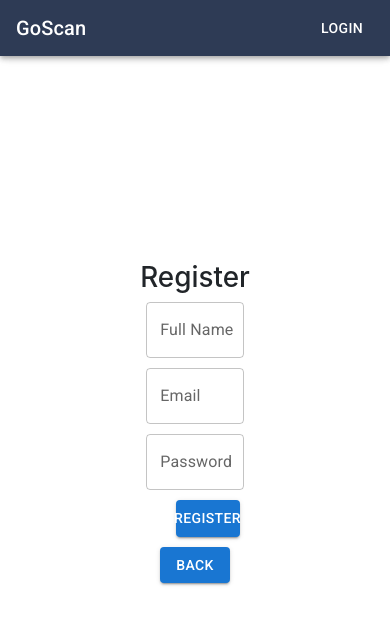
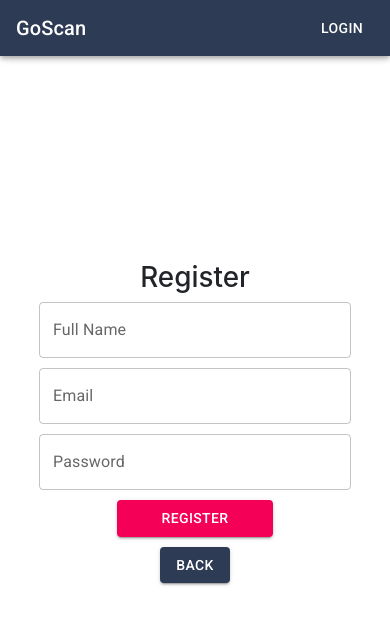
Before and after one commit to 1homsi/GoScan, a React (Create React App) app: page /register in a window 390 px wide. Shown: the top 624 px of the page. Built offline with nearby package versions, Linux system fonts and the light colour scheme; no server answers.

Commit message:
fixed somestyling

```diff
--- a/src/App.js
+++ b/src/App.js
@@ -21,7 +21,7 @@ export default function App() {
     <div>
       <NavBar navigate={navigate} />
       <Routes>
-        {/* <Route index element={<Intro navigate={navigate} />} /> */}
+        <Route index element={<Intro navigate={navigate} />} />
         <Route
           path="/shop/:id"
           element={<Home navigate={navigate} user={user?.displayName} />}
@@ -38,7 +38,7 @@ export default function App() {
         } */}
         <Route path="/add" element={<Add navigate={navigate} />} />
         <Route path="/edit/:id" element={<Edit navigate={navigate} />} />
-        <Route index element={<Scan navigate={navigate} />} />
+        <Route path="/scan" element={<Scan navigate={navigate} />} />
       </Routes>
     </div>
   );
--- a/src/Screens/Add/Add.jsx
+++ b/src/Screens/Add/Add.jsx
@@ -20,7 +20,7 @@ export default class Add extends React.Component {
   }
 
   handleAdd() {
-    const { name, price, quantity, description, category } = this.state;
+    const { name, priceInLBP, PriceInUSD , quantity, description, category } = this.state;
     const uploadTask = storage
       .ref(`/images/${this.state.image.name}`)
       .put(this.state.image);
@@ -39,7 +39,8 @@ export default class Add extends React.Component {
             .doc()
             .set({
               name: name,
-              price: 0,
+              priceInLBP: priceInLBP,
+              PriceInUSD: PriceInUSD,
               quantity: quantity,
               description: description,
               category: category,
--- a/src/Screens/Login/Login.css
+++ b/src/Screens/Login/Login.css
@@ -3,12 +3,11 @@
     flex-direction: column;
     align-items: center;
     justify-content: center;
-    height: 100vh
+    height: 100vh;
 }
 
 .Email {
-    width: 25%;
-    margin-bottom: 10px;
+    width: 2px;
 }
 
 .Password {
@@ -22,8 +21,20 @@
 
 .Form {
     display: flex;
-    width: 100vw;
+    width: 100%;
     flex-direction: column;
     align-items: center;
     justify-content: center;
 }
+
+@media screen and (max-width: 600px) {
+    .Email {
+        width: 100%;
+    }
+    .Password {
+        width: 100%;
+    }
+    .ButtonWidth {
+        width: 100%;
+    }
+}
--- a/src/Screens/Login/Login.jsx
+++ b/src/Screens/Login/Login.jsx
@@ -2,6 +2,7 @@ import React from "react";
 import { auth, firebase } from "../../firebase";
 import { TextField, Button } from "@mui/material";
 import "./Login.css";
+
 
 export default class Login extends React.Component {
   constructor(props) {
@@ -43,10 +44,20 @@ export default class Login extends React.Component {
       <div className="Logincontainer">
         <h1>Login</h1>
         <form className="Form">
-          <div className="Email">
+
+          <div className="Email" style={{
+            width: "100%",
+            display: "flex",
+            flexDirection: "column",
+            alignItems: "center",
+        }} >
             <TextField
               type={"email"}
               fullWidth
+              style={{
+                width: window.innerWidth > 600 ? "50%" : "80%",
+                justifySelf: "center",
+              }}
               label="Email"
               value={this.state.email}
               onChange={(event) =>
@@ -56,10 +67,20 @@ export default class Login extends React.Component {
               }
             />
           </div>
-          <div className="Password">
+          <div className="Password" style={{
+            width: "100%",
+            display: "flex",
+            flexDirection: "column",
+            alignItems: "center",
+
+          }} >
             <TextField
               type={"password"}
               fullWidth
+              style={{
+                width: window.innerWidth > 600 ? "50%" : "80%",
+                justifySelf: "center",
+              }}
               label="Password"
               value={this.state.password}
               onChange={(event) =>
@@ -69,9 +90,19 @@ export default class Login extends React.Component {
               }
             />
           </div>
-          <div className="ButtonWidth">
+          <div className="ButtonWidth"  style={{
+            width: "100%",
+            display: "flex",
+            flexDirection: "column",
+            alignItems: "center",
+          }} >
             <Button
               fullWidth
+              style={{
+                width: window.innerWidth > 600 ? "20%" : "40%",
+                justifySelf: "center",
+                backgroundColor: "#f50057",
+              }}
               variant="contained"
               onClick={() => this.handleLogin()}
             >
@@ -86,11 +117,15 @@ export default class Login extends React.Component {
             <Button
               variant="contained"
               onClick={() => this.props.navigate("/")}
+              style={{
+                backgroundColor: "#2E3B55",
+              }}
             >
               back
             </Button>
           </div>
-        </form>
+          </form>
+
       </div>
     );
   }
--- a/src/Screens/Register/Register.jsx
+++ b/src/Screens/Register/Register.jsx
@@ -44,9 +44,18 @@ export default class Register extends React.Component {
       <div className="RegisterContainer">
         <h1>Register</h1>
         <form className="Form">
-          <div className="Name">
+          <div className="Name" style={{
+            width: "100%",
+            display: "flex",
+            flexDirection: "column",
+            alignItems: "center",
+          }} >
             <TextField
               fullWidth
+              style={{
+                width: window.innerWidth > 600 ? "50%" : "80%",
+                justifySelf: "center",
+              }}
               label="Full Name"
               value={this.state.name}
               onChange={(event) =>
@@ -56,10 +65,19 @@ export default class Register extends React.Component {
               }
             />
           </div>
-          <div className="Email">
+          <div className="Email" style={{
+            width: "100%",
+            display: "flex",
+            flexDirection: "column",
+            alignItems: "center",
+          }} >
             <TextField
               type={"email"}
               fullWidth
+              style={{
+                width: window.innerWidth > 600 ? "50%" : "80%",
+                justifySelf: "center",
+              }}
               label="Email"
               value={this.state.email}
               onChange={(event) =>
@@ -69,10 +87,21 @@ export default class Register extends React.Component {
               }
             />
           </div>
-          <div className="Password">
+          <div className="Password"
+          style={{
+            width: "100%",
+            display: "flex",
+            flexDirection: "column",
+            alignItems: "center",
+          }}
+          >
             <TextField
               type={"password"}
               fullWidth
+              style={{
+                width: window.innerWidth > 600 ? "50%" : "80%",
+                justifySelf: "center",
+              }}
               label="Password"
               value={this.state.password}
               onChange={(event) =>
@@ -82,9 +111,20 @@ export default class Register extends React.Component {
               }
             />
           </div>
-          <div className="ButtonWidth">
+          <div className="ButtonWidth" style={{
+            width: "100%",
+            display: "flex",
+            flexDirection: "column",
+            alignItems: "center",
+          }} >
             <Button
               fullWidth
+              style={{
+                width: window.innerWidth > 600 ? "30%" : "40%",
+                justifySelf: "center",
+                backgroundColor: "#f50057",
+              }}
+
               variant="contained"
               onClick={() => this.handleRegister()}
             >
@@ -98,6 +138,9 @@ export default class Register extends React.Component {
           >
             <Button
               variant="contained"
+              style={{
+                backgroundColor: "#2E3B55",
+              }}
               onClick={() => this.props.navigate("/")}
             >
               back
--- a/src/Screens/Scanner/scan.jsx
+++ b/src/Screens/Scanner/scan.jsx
@@ -87,7 +87,7 @@ class Scan extends Component {
       >
         <div
           id='barcode-scanner-view'
-          style={{ height: "70%", width: "70%", justifySelf: "center" }}
+          style={{ height: "70%", width: "100%", justifySelf: "center" }}
             className='Scanner'
             >
         </div>
```
